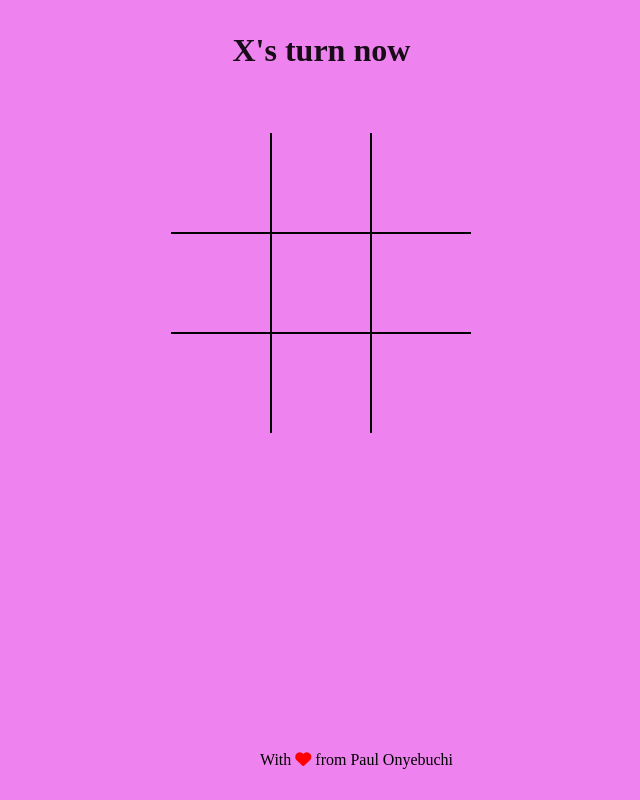
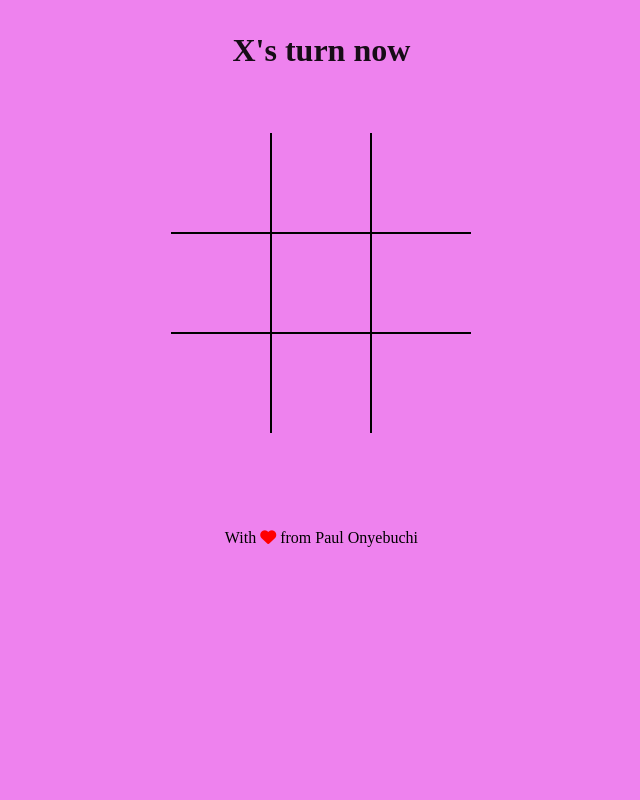
Before and after one commit to ecoderP/Tic-Tac-Toe-Game, a plain HTML site: page index.html in a window 1280 px wide. Shown: the whole page, without its empty margins (293-933 px from the left). Drawn offline with Linux system fonts and the light colour scheme.

Commit message:
update
Added new footer div to center bottom text

```diff
--- a/app.js
+++ b/app.js
@@ -59,11 +59,11 @@ function cellClick(e) {
 function placeMark(cell, currentClass) {
     cell.classList.add(currentClass);
     if(circleTurn) {
+        displayTurns.innerText = `X's turn now`;
         circleAudio.play();
-        displayTurns.innerText = `X's turn now`;
     } else {
+        displayTurns.innerText = `O's turn now`;
         xAudio.play();
-        displayTurns.innerText = `O's turn now`
     }
 };
 
--- a/index.html
+++ b/index.html
@@ -29,7 +29,10 @@
         <button id = "restartButton">Restart</button>
     </div>
 
-    <p>With <span><i class="fas fa-heart"></i></span> from Paul Onyebuchi</p>
+    <div class="footer">
+        <p>With <span><i class="fas fa-heart"></i></span> from Paul Onyebuchi</p>
+
+    </div>
 
     <script src="app.js"></script>
 </body>
--- a/style.css
+++ b/style.css
@@ -21,7 +21,6 @@ body {
     background-color: var(--color-violet);
     width: 96vw;
     height: 96vh;
-    position: relative;
 }
 
 h1 {
@@ -173,12 +172,14 @@ h1 {
     border: 1px solid #fff;
 }
 
+.footer {
+    margin-top: 5rem;
+    display: flex;
+    justify-content: center;
+}
+
 p {
-    position: absolute;
-    bottom: 2%;
-    left: 45%;
     font-size: 1rem;
-    /*margin: 5rem auto 0 auto;*/
 }
 
 p i  {
```
